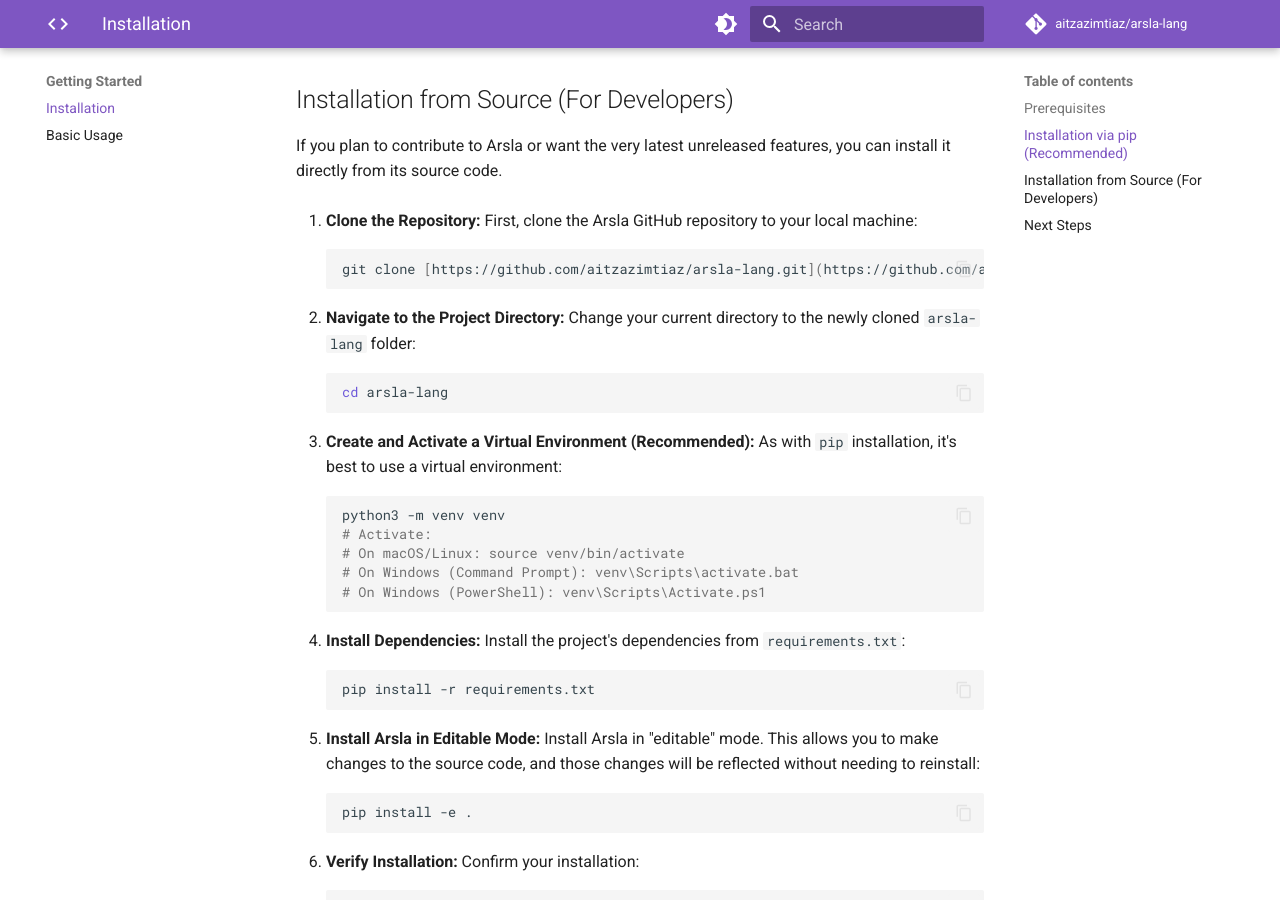
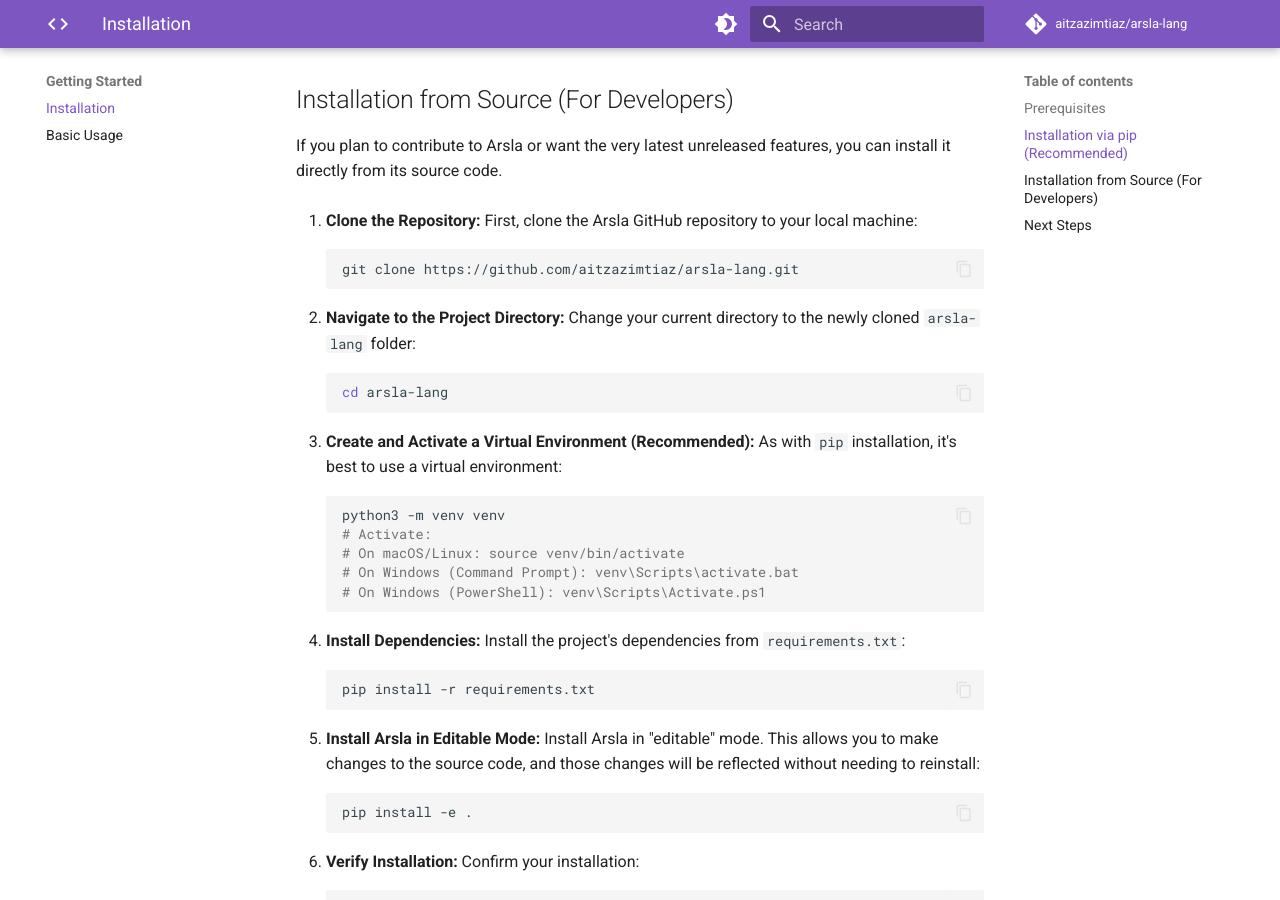
Before and after one commit to AitzazImtiaz/arsla-lang, an MkDocs documentation site: the page built from docs/getting-started/installation.md, in a window 1280 px wide and 900 px high, scrolled down 1454 px. Built offline with MkDocs 1.6.1 and Material for MkDocs 9.7.7, drawn with Linux system fonts in a browser that asks for light colours; comment, search, counter and statistics services are not loaded; some of the changed lines change nothing that is shown.

Commit message:
Update installation.md

````diff
--- a/docs/getting-started/installation.md
+++ b/docs/getting-started/installation.md
@@ -63,7 +63,7 @@
     First, clone the Arsla GitHub repository to your local machine:
 
     ```bash
-    git clone [https://github.com/aitzazimtiaz/arsla-lang.git](https://github.com/aitzazimtiaz/arsla-lang.git)
+    git clone https://github.com/aitzazimtiaz/arsla-lang.git
     ```
 
 2.  **Navigate to the Project Directory:**
````
